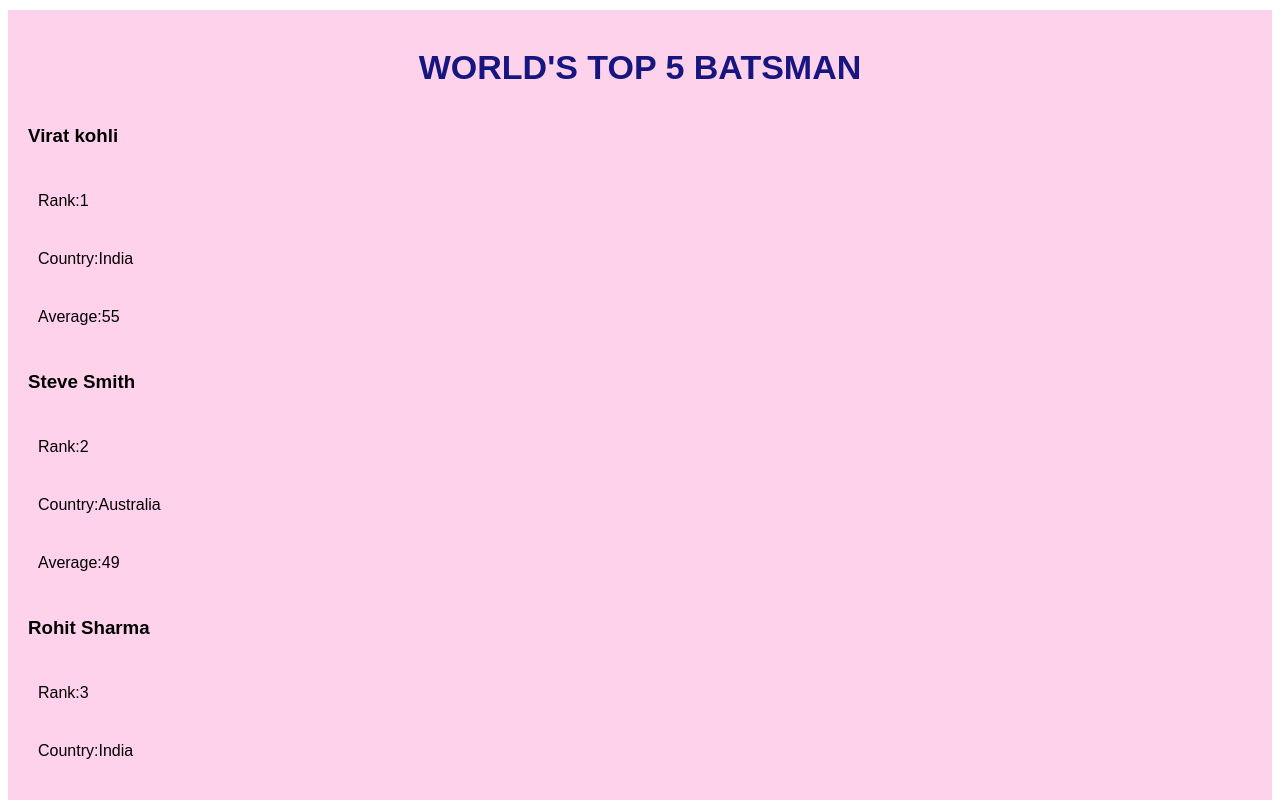
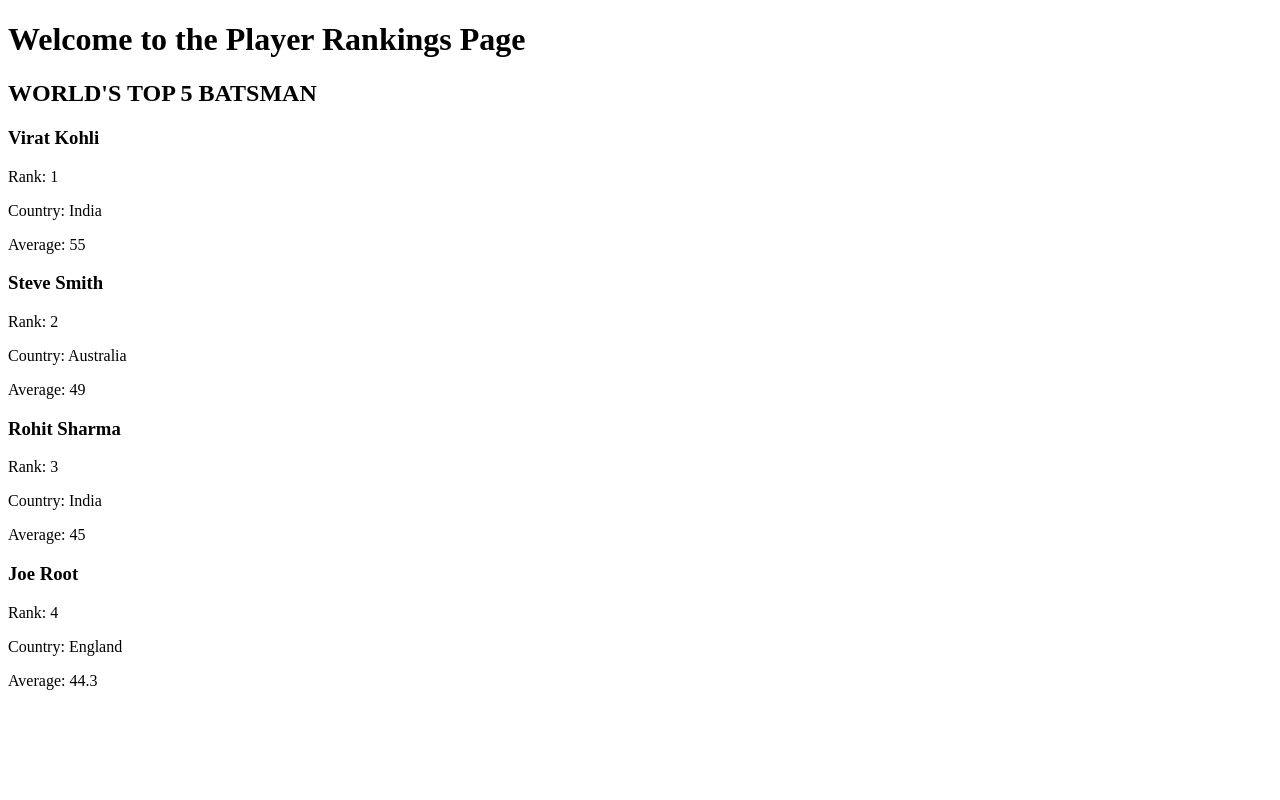
Before and after one commit to SaiKrishna-Suresh/Assignment2, an Angular app: page / in a window 1280 px wide. Shown: the top 800 px of the page. Built offline with nearby package versions, Linux system fonts and the light colour scheme.

Commit message:
Updation for 9,10

```diff
--- a/src/app/app.component.html
+++ b/src/app/app.component.html
@@ -1,11 +1,3 @@
+<h1>Welcome to the Player Rankings Page</h1>
 
-<div class="container">
-  <h2>WORLD'S TOP 5 BATSMAN</h2>
-  <div *ngFor="let player of player1">
-    <h3>{{player.firstName}} {{player.lastName}}</h3>
-    <p>Rank:{{player.rank}}</p>
-    <p>Country:{{player.country}}</p>
-    <p>Average:{{player.average}}</p>
-  </div>
-
-</div>
+<app-player-list></app-player-list>
--- a/src/app/app.component.ts
+++ b/src/app/app.component.ts
@@ -2,11 +2,12 @@ import { Component } from '@angular/core';
 import { RouterOutlet } from '@angular/router';
 import {Players} from "./Shared/Models/Players";
 import { NgForOf } from '@angular/common';
+import {ContentListComponent} from "./content-list/content-list.component";
 
 @Component({
   selector: 'app-root',
   standalone: true,
-  imports: [RouterOutlet,NgForOf],
+  imports: [RouterOutlet, NgForOf, ContentListComponent],
   templateUrl: './app.component.html',
   styleUrls:[ './app.component.css']
 })
--- a/src/app/content-list-item/content-list-item.component.ts
+++ b/src/app/content-list-item/content-list-item.component.ts
@@ -1,4 +1,4 @@
-import { Component, Input } from '@angular/core';
+import {Component, input, Input} from '@angular/core';
 import { Players } from '../Shared/Models/Players';
 import { NgIf, NgForOf } from '@angular/common';
 
@@ -10,7 +10,8 @@ import { NgIf, NgForOf } from '@angular/common';
   styleUrls: ['./content-list-item.component.css']
 })
 export class ContentListItemComponent {
-  @Input() content?: Players;
+
+  @Input() content!: Players;
 
 
 }
--- a/src/app/content-list/content-list.component.html
+++ b/src/app/content-list/content-list.component.html
@@ -1,4 +1,9 @@
-<div class="content-list">
-  <h2>{{ chosenContent }} List</h2>
-  <app-content-list-item *ngFor="let item of contentItems" [content]="item"></app-content-list-item>
+<div class="container">
+  <h2>WORLD'S TOP 5 BATSMAN</h2>
+
+  <!-- Add four ContentListItem tags -->
+  <app-player-list-item [content]="player[0]"></app-player-list-item>
+  <app-player-list-item [content]="player[1]"></app-player-list-item>
+  <app-player-list-item [content]="player[2]"></app-player-list-item>
+  <app-player-list-item [content]="player[3]"></app-player-list-item>
 </div>
--- a/src/app/content-list/content-list.component.ts
+++ b/src/app/content-list/content-list.component.ts
@@ -1,18 +1,25 @@
 import { Component } from '@angular/core';
 
 import { Players } from '../Shared/Models/Players';
+import {ContentListItemComponent} from "../content-list-item/content-list-item.component";
 
 @Component({
   selector: 'app-player-list',
   templateUrl: './content-list.component.html',
   standalone: true,
+  imports: [
+    ContentListItemComponent
+  ],
   styleUrls: ['./content-list.component.css']
 })
 export class ContentListComponent {
-  chosenContent = 'Player';
-  contentItems: Players[] = [
+
+  player: Players[] = [
     { rank: 1, firstName: "Virat", lastName: "Kohli", country: "India", average: 55 },
-    { rank: 2, firstName: "Steve", lastName: "Smith", country: "Australia", average: 49 }
+    { rank: 2, firstName: "Steve", lastName: "Smith", country: "Australia", average: 49 },
+    { rank: 3, firstName: 'Rohit', lastName: 'Sharma', country: 'India', average: 45 },
+    { rank: 4, firstName: 'Joe', lastName: 'Root', country: 'England', average: 44.3 },
+    { rank: 5, firstName: 'Kane', lastName: 'Williamson', country: 'New Zealand', average: 42.2 }
     // More items here
   ];
 
```
